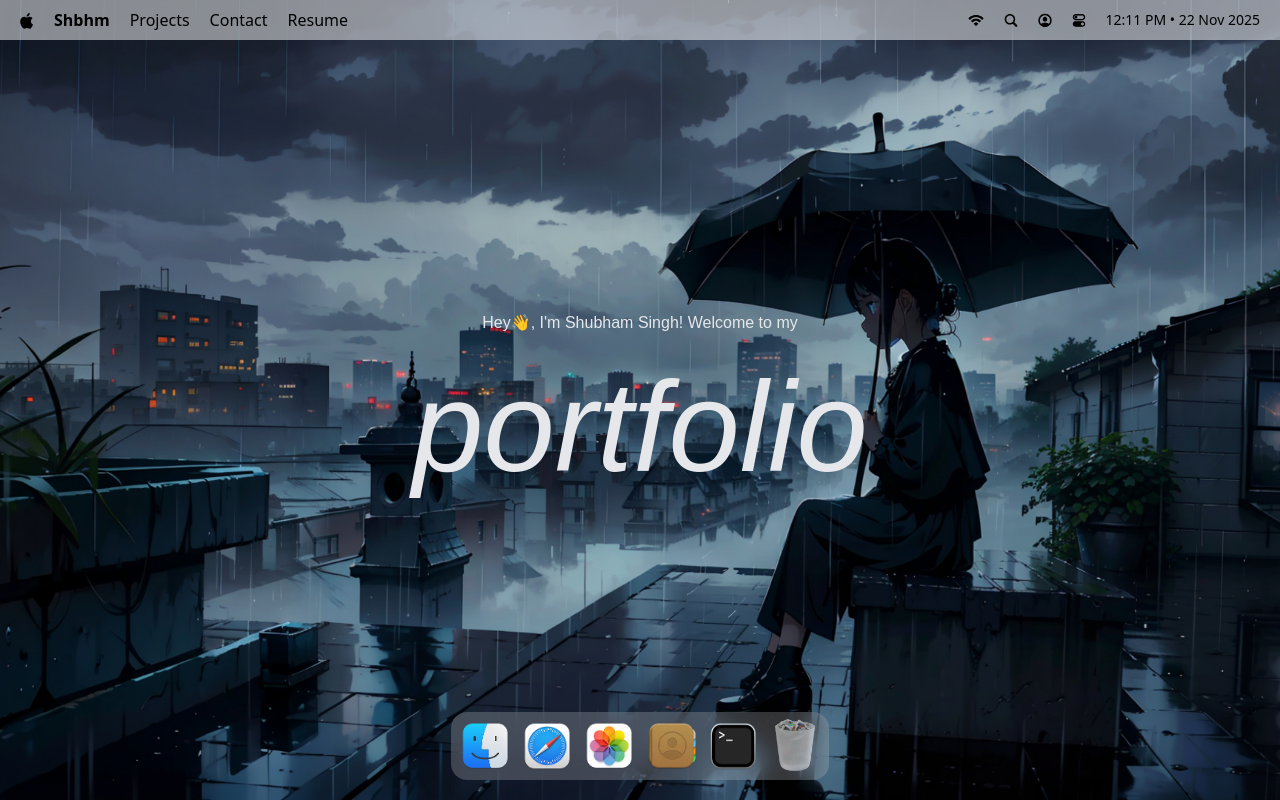
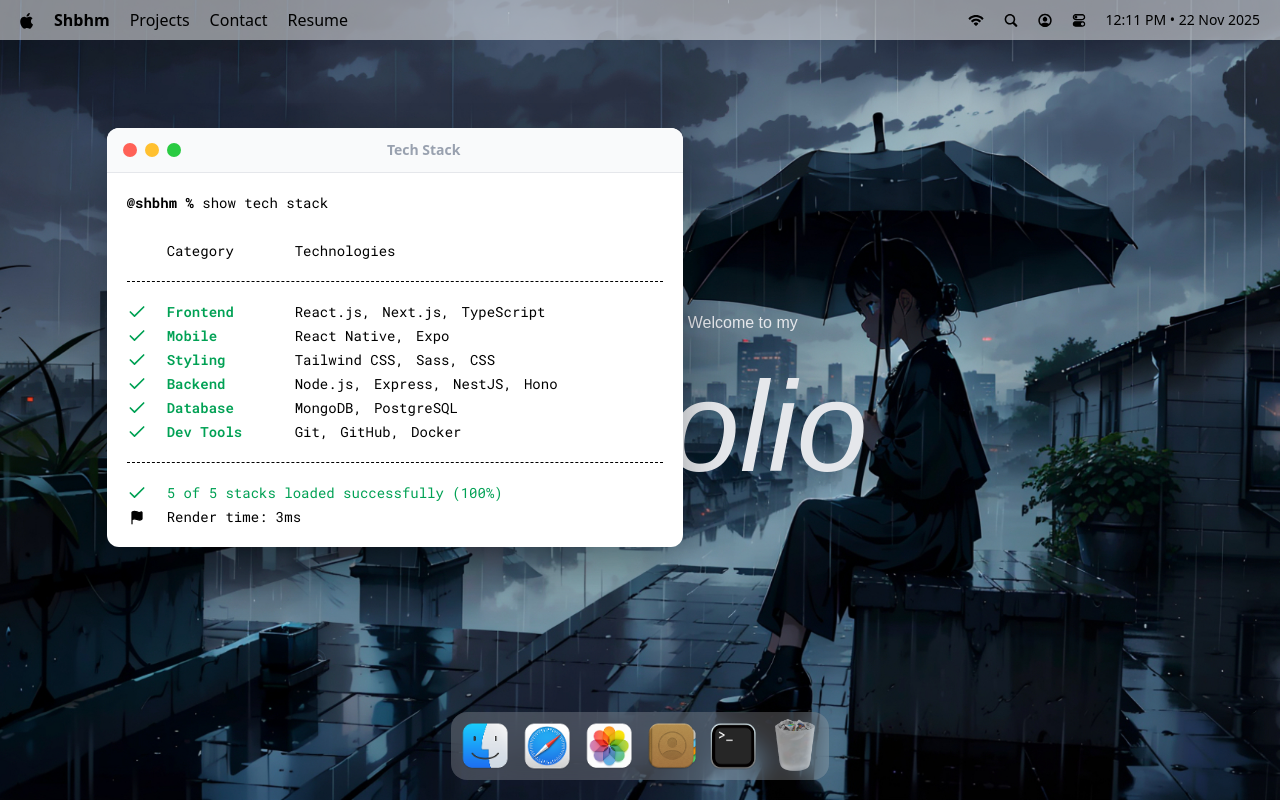
Before and after one commit to ShubhamSingh-dev/macOs_Portfolio, a React (Vite) app: page / in a window 1280 px wide. Both pictures are taken after a click on the button 733 px from the left and 746 px from the top of the page. Built offline with nearby package versions, Linux system fonts and the light colour scheme; a web font is replaced by a local one.

Commit message:
add WindowControls component and integrate with Terminal; update package dependencies

```diff
--- a/package.json
+++ b/package.json
@@ -15,6 +15,7 @@
     "dayjs": "^1.11.19",
     "gsap": "^3.13.0",
     "immer": "^10.2.0",
+    "lucide-react": "^0.554.0",
     "react": "^19.2.0",
     "react-dom": "^19.2.0",
     "react-tooltip": "^5.30.0",
--- a/src/App.tsx
+++ b/src/App.tsx
@@ -1,4 +1,10 @@
+import gsap from "gsap";
+import { Draggable } from "gsap/Draggable";
+
 import { Dock, Navbar, Welcome } from "./components";
+import Terminal from "./window/terminal";
+
+gsap.registerPlugin(Draggable);
 
 const App = () => {
   return (
@@ -6,6 +12,8 @@
       <Navbar />
       <Welcome />
       <Dock />
+
+      <Terminal />
     </main>
   );
 };
--- a/src/components/index.ts
+++ b/src/components/index.ts
@@ -1,5 +1,6 @@
 import Navbar from "./Navbar";
 import Welcome from "./Welcome";
 import Dock from "./Dock";
+import WindowControls from "./windowControls";
 
-export { Navbar, Welcome , Dock};
+export { Navbar, Welcome , Dock , WindowControls};
--- /dev/null
+++ b/src/components/windowControls.tsx
@@ -0,0 +1,15 @@
+import useWindowStore from "../store/window";
+
+const WindowControls = ({ target }: { target: string }) => {
+  const { closeWindow } = useWindowStore();
+
+  return (
+    <div id="window-controls">
+      <div className="close" onClick={() => closeWindow(target)}></div>
+      <div className="minimize" />
+      <div className="maximize" />
+    </div>
+  );
+};
+
+export default WindowControls;
--- /dev/null
+++ b/src/hoc/windowWrapper.tsx
@@ -0,0 +1,97 @@
+import React, { useLayoutEffect, useRef } from "react";
+import useWindowStore from "../store/window";
+import { useGSAP } from "@gsap/react";
+import gsap from "gsap";
+import { Draggable } from "gsap/Draggable";
+
+interface WindowWrapperProps {
+  [key: string]: any;
+}
+
+const windowWrapper = (
+  Component: React.ComponentType<any>,
+  windowKey: string
+) => {
+  const Wrapped = (props: WindowWrapperProps) => {
+    const { focusWindow, windows } = useWindowStore();
+    const window = windows[windowKey];
+
+    // Safety check
+    if (!window) {
+      console.error(`Window with key "${windowKey}" not found`);
+      return null;
+    }
+
+    const { isOpen, zIndex } = window;
+    const ref = useRef<HTMLElement>(null);
+
+    useGSAP(() => {
+      const el = ref.current;
+      if (!el) return;
+
+      const [instance] = Draggable.create(el, {
+        onPress: () => focusWindow(windowKey),
+      });
+      return () => {
+        instance.kill();
+      };
+    }, []);
+
+    useGSAP(() => {
+      const el = ref.current;
+      if (!el || !isOpen) return;
+
+      el.style.display = "block";
+
+      gsap.fromTo(
+        el,
+        {
+          scale: 0.8,
+          opacity: 0,
+          y: 40,
+        },
+        {
+          scale: 1,
+          opacity: 1,
+          y: 0,
+          duration: 0.3,
+          ease: "power3.out",
+        }
+      );
+    }, [isOpen]);
+
+    useLayoutEffect(() => {
+      const el = ref.current;
+      if (!el) return;
+
+      el.style.display = isOpen ? "block" : "none";
+    }, [isOpen]);
+
+    // Don't render if window is not open
+    if (!isOpen) return null;
+
+    const handleClick = () => {
+      focusWindow(windowKey);
+    };
+
+    return (
+      <section
+        id={windowKey}
+        ref={ref}
+        style={{ zIndex }}
+        onClick={handleClick}
+        className="absolute"
+      >
+        <Component {...props} />
+      </section>
+    );
+  };
+
+  Wrapped.displayName = `windowWrapper(${
+    Component.displayName || Component.name || "Component"
+  })`;
+
+  return Wrapped;
+};
+
+export default windowWrapper;
--- /dev/null
+++ b/src/window/terminal.tsx
@@ -0,0 +1,58 @@
+import { Check, Flag } from "lucide-react";
+import { techStack } from "../constants";
+import windowWrapper from "../hoc/windowWrapper";
+import { WindowControls } from "../components";
+
+const Terminal = () => {
+  return (
+    <>
+      <div id="window-header">
+        <WindowControls target="terminal" />
+        <h2>Tech Stack</h2>
+      </div>
+
+      <div className="techstack">
+        <p>
+          <span className="font-bold">@shbhm % </span>
+          show tech stack
+        </p>
+
+        <div className="label">
+          <p className="w-32">Category</p>
+          <p>Technologies</p>
+        </div>
+
+        <ul className="content">
+          {techStack.map(({ category, items }) => (
+            <li key={category} className="flex items-center">
+              <Check className="check" size={20} />
+              <h3>{category}</h3>
+              <ul>
+                {items.map((item, i) => (
+                  <li key={i}>
+                    {item}
+                    {i !== items.length - 1 && ","}
+                  </li>
+                ))}
+              </ul>
+            </li>
+          ))}
+        </ul>
+
+        <div className="footnote">
+          <p>
+            <Check size={20} /> 5 of 5 stacks loaded successfully (100%)
+          </p>
+          <p className="text-black">
+            <Flag size={15} fill="black" />
+            Render time: 3ms
+          </p>
+        </div>
+      </div>
+    </>
+  );
+};
+
+const TerminalWindow = windowWrapper(Terminal, "terminal");
+
+export default TerminalWindow;
```
Also changed, not shown: 1 other file (tests, documents, lock files or other folders).
